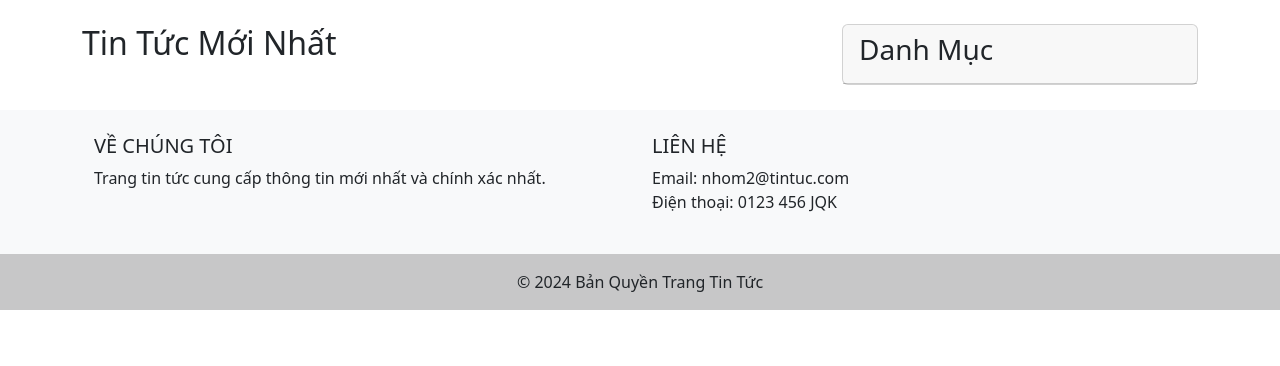
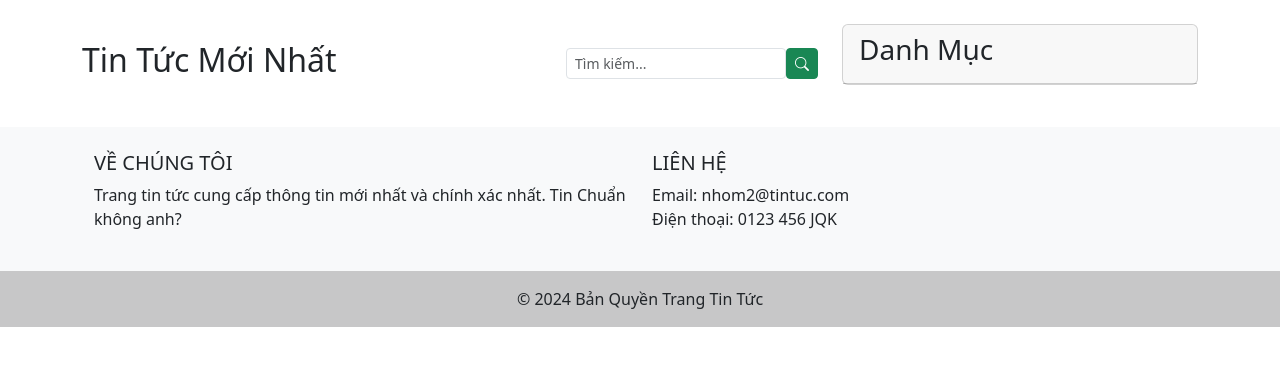
Before and after one commit to Nhoxboon/Team_Cong_nghe_web, a PHP site: template views/home/index.php in a window 1280 px wide. Shown: the part 56-422 px from the top of the page. Run offline with PHP 8.4, Linux system fonts and the light colour scheme; the template is opened without the code that fills it, so the values that code supplies are empty; the visitor is signed in with stand-in values (Sample User, id 1).

Commit message:
add search anh fix icon edit and del

```diff
--- a/views/admin/news/index.php
+++ b/views/admin/news/index.php
@@ -25,10 +25,10 @@
                             <td><?php echo date('d/m/Y', strtotime($item['created_at'])); ?></td>
                             <td>
                                 <a href="index.php?action=news&method=edit&id=<?php echo $item['id']; ?>"
-                                   class="btn btn-sm btn-warning">Sửa</a>
+                                   class="btn btn-sm btn-warning"><i class="bi bi-pencil-square"></i></a>
                                 <a href="index.php?action=news&method=delete&id=<?php echo $item['id']; ?>"
                                    class="btn btn-sm btn-danger"
-                                   onclick="return confirm('Bạn có chắc muốn xóa tin này?')">Xóa</a>
+                                   onclick="return confirm('Bạn có chắc muốn xóa tin này?')"><i class="bi bi-trash-fill"></i></a>
                             </td>
                         </tr>
                     <?php endforeach; ?>
--- a/views/footer.php
+++ b/views/footer.php
@@ -6,6 +6,7 @@
                 <h5 class="text-uppercase">Về Chúng Tôi</h5>
                 <p>
                     Trang tin tức cung cấp thông tin mới nhất và chính xác nhất.
+                    Tin Chuẩn không anh?
                 </p>
             </div>
             <div class="col-lg-6 col-md-12 mb-4 mb-md-0">
--- a/views/header.php
+++ b/views/header.php
@@ -5,6 +5,7 @@
     <meta name="viewport" content="width=device-width, initial-scale=1.0">
     <title><?php echo $pageTitle ?? 'Trang Tin Tức'; ?></title>
     <link href="https://cdn.jsdelivr.net/npm/bootstrap@5.3.0/dist/css/bootstrap.min.css" rel="stylesheet">
+    <link rel="stylesheet" href="https://cdn.jsdelivr.net/npm/bootstrap-icons@1.11.3/font/bootstrap-icons.min.css">
 <!--    <link rel="stylesheet" href="/public/css/style.css">-->
 </head>
 <body>
--- a/views/home/index.php
+++ b/views/home/index.php
@@ -2,7 +2,13 @@
 
 <div class="row">
     <div class="col-md-8">
-        <h2 class="mb-4">Tin Tức Mới Nhất</h2>
+        <div class="d-flex justify-content-between">
+            <h2 class="mb-4 mt-auto">Tin Tức Mới Nhất</h2>
+            <div class="d-flex  mt-4 mb-4">
+    <input type="text" class="form-control form-control-sm" placeholder="Tìm kiếm...">
+    <button class="btn btn-sm bi bi-search btn-success"></button>
+</div>
+        </div>
         <?php foreach ($_SESSION['news'] as $item): ?>
             <div class="card mb-4">
                 <div class="row g-0">
```
